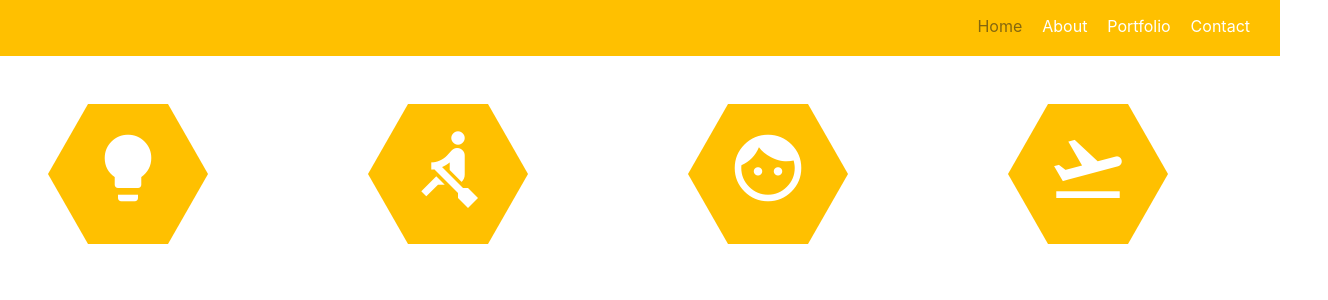
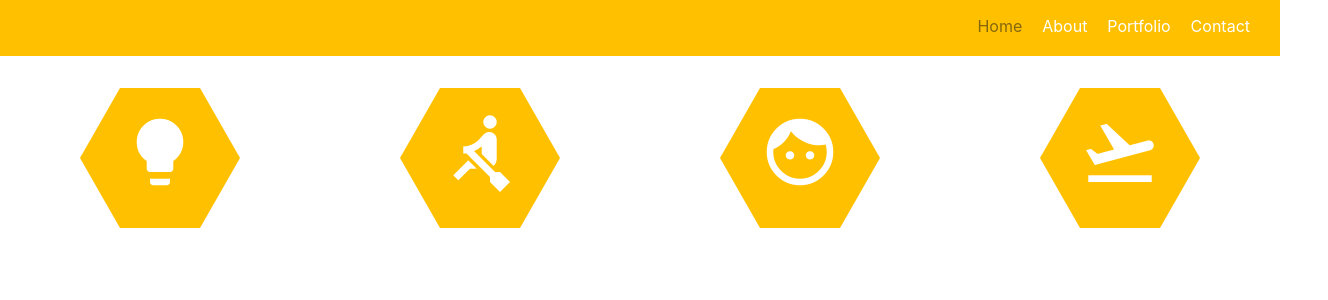
Before and after one commit to yidah/react-cv, a React (Create React App) app: page /about in a window 1280 px wide. Shown: the top 300 px of the page, 1328 px wide, since content can reach past the window. Built offline with nearby package versions, Linux system fonts and the light colour scheme.

Commit message:
Implemented flexbox and reduced classes code

```diff
--- a/src/components/Resume/About/SoftSkill/SoftSkill.js
+++ b/src/components/Resume/About/SoftSkill/SoftSkill.js
@@ -11,19 +11,19 @@ const softSkill = (props) => {
           </span>
         </div>
          <div className={classes.Hexagon2}>
-          <span class="material-icons" id={classes.Bulb}>
+          <span class="material-icons" id={classes.Row}>
             rowing
           </span>
         </div>
 
         <div className={classes.Hexagon3}>
-          <span class="material-icons" id={classes.Bulb}>
+          <span class="material-icons" id={classes.Face}>
             face
           </span>
         </div>
 
         <div className={classes.Hexagon4}>
-          <span class="material-icons" id={classes.Bulb}>
+          <span class="material-icons" id={classes.Flight}>
             flight_takeoff
           </span>
         </div>
--- a/src/components/Resume/About/SoftSkill/SoftSkill.module.css
+++ b/src/components/Resume/About/SoftSkill/SoftSkill.module.css
@@ -1,22 +1,32 @@
 .Container{
     height: 280px;
     width: 100%;
-    position: absolute;
+    position: relative;
     background-color:white;
-    margin:3rem;
+    display: flex;
+    justify-content: space-around;
+    flex-direction: row;
+    flex-wrap: wrap;
+    padding: 2rem 0;
+
 }
 
-.Hexagon1{
+.Hexagon1,
+.Hexagon2,
+.Hexagon3,
+.Hexagon4 {
     height: 0;
     width: 80px;
     border-bottom: 35px solid #ffc000;
     border-left: 20px solid transparent;
     border-right: 20px solid transparent;
-    position: absolute;
-    top:0;
+    position: relative;
 }
 
-.Hexagon1:before{
+.Hexagon1:before,
+.Hexagon2:before,
+.Hexagon3:before,
+.Hexagon4:before {
     content: '';
     height: 0;
     width: 40px;
@@ -28,187 +38,50 @@
     left: -20px;
 }
 
-.Hexagon2{
-    height: 0;
-    width: 80px;
-    border-bottom: 35px solid #ffc000;
-    border-left: 20px solid transparent;
-    border-right: 20px solid transparent;
-    position: absolute;
-    top:0;
-    left:50%;
-}
-
-.Hexagon2:before{
-    content: '';
-    height: 0;
-    width: 40px;
-    border-top: 35px solid #ffc000;
-    border-left: 20px solid transparent;
-    border-right: 20px solid transparent;
-    position: absolute;
-    top:35px;
-    left: -20px;
-}
-
-.Hexagon3{
-    height: 0;
-    width: 80px;
-    border-bottom: 35px solid #ffc000;
-    border-left: 20px solid transparent;
-    border-right: 20px solid transparent;
-    position: absolute;
-    top:50%;
-    left:0;
-}
-
-.Hexagon3:before{
-    content: '';
-    height: 0;
-    width: 40px;
-    border-top: 35px solid #ffc000;
-    border-left: 20px solid transparent;
-    border-right: 20px solid transparent;
-    position: absolute;
-    top:35px;
-    left: -20px;
-}
-
-.Hexagon4{
-    height: 0;
-    width: 80px;
-    border-bottom: 35px solid #ffc000;
-    border-left: 20px solid transparent;
-    border-right: 20px solid transparent;
-    position: absolute;
-    top:50%;
-    left:50%;
-}
-
-.Hexagon4:before{
-    content: '';
-    height: 0;
-    width: 40px;
-    border-top: 35px solid #ffc000;
-    border-left: 20px solid transparent;
-    border-right: 20px solid transparent;
-    position: absolute;
-    top:35px;
-    left: -20px;
-}
-
-#Bulb {
+#Bulb,
+#Row,
+#Face,
+#Flight {
     color: white;
     font-size: 2.5rem;
     position: absolute;
     top:0.75rem;
 }
 
-
-
 /* Greater than 640 */
 @media(min-width:40rem){
 
     .Container{
         height: 140px;
-        width: 100%;
-        position: absolute;
-        background-color:white;
-        margin:3rem;
+        flex-direction: row;
     }
 
-    .Hexagon1{
-        height: 0;
+    .Hexagon1,
+    .Hexagon2,
+    .Hexagon3,
+    .Hexagon4 {
         width: 160px;
         border-bottom: 70px solid #ffc000;
         border-left: 40px solid transparent;
         border-right: 40px solid transparent;
-        position: absolute;
-        top:0;
     }
 
-    .Hexagon1:before{
-        content: '';
-        height: 0;
+    .Hexagon1:before,
+    .Hexagon2:before,
+    .Hexagon3:before,
+    .Hexagon4:before {
         width: 80px;
         border-top: 70px solid #ffc000;
         border-left: 40px solid transparent;
         border-right: 40px solid transparent;
-        position: absolute;
         top:70px;
         left: -40px;
     }
 
-    .Hexagon2{
-        height: 0;
-        width: 160px;
-        border-bottom: 70px solid #ffc000;
-        border-left: 40px solid transparent;
-        border-right: 40px solid transparent;
-        position: absolute;
-        top:0;
-        left:25%
-    }
-
-    .Hexagon2:before{
-        content: '';
-        height: 0;
-        width: 80px;
-        border-top: 70px solid #ffc000;
-        border-left: 40px solid transparent;
-        border-right: 40px solid transparent;
-        position: absolute;
-        top:70px;
-        left: -40px;
-    }
-
-    .Hexagon3{
-        height: 0;
-        width: 160px;
-        border-bottom: 70px solid #ffc000;
-        border-left: 40px solid transparent;
-        border-right: 40px solid transparent;
-        position: absolute;
-        top:0;
-        left:50%
-    }
-
-    .Hexagon3:before{
-        content: '';
-        height: 0;
-        width: 80px;
-        border-top: 70px solid #ffc000;
-        border-left: 40px solid transparent;
-        border-right: 40px solid transparent;
-        position: absolute;
-        top:70px;
-        left: -40px;
-    }
-
-    .Hexagon4{
-        height: 0;
-        width: 160px;
-        border-bottom: 70px solid #ffc000;
-        border-left: 40px solid transparent;
-        border-right: 40px solid transparent;
-        position: absolute;
-        top:0;
-        left:75%
-    }
-
-    .Hexagon4:before{
-        content: '';
-        height: 0;
-        width: 80px;
-        border-top: 70px solid #ffc000;
-        border-left: 40px solid transparent;
-        border-right: 40px solid transparent;
-        position: absolute;
-        top:70px;
-        left: -40px;
-    }
-
-    #Bulb {
+    #Bulb,
+    #Row,
+    #Face,
+    #Flight {
         color: white;
         font-size: 5rem;
         position: absolute;
--- a/src/containers/About/About.js
+++ b/src/containers/About/About.js
@@ -1,7 +1,7 @@
 import React,{ Component } from "react";
 import SoftSkill from '../../components/Resume/About/SoftSkill/SoftSkill';
-import Skill from '../../components/Resume/About/Skill/Skill';
-import Me from '../../assets/images/me.png';
+// import Skill from '../../components/Resume/About/Skill/Skill';
+// import Me from '../../assets/images/me.png';
 
 class About extends Component{
     render(){
```
Also changed, not shown: 1 other file (tests, documents, lock files or other folders).
